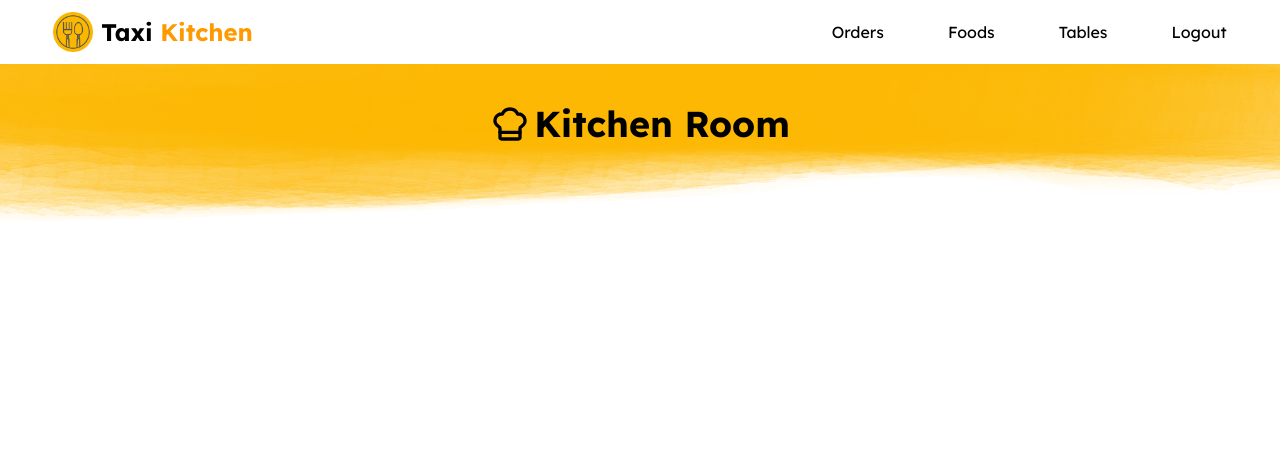
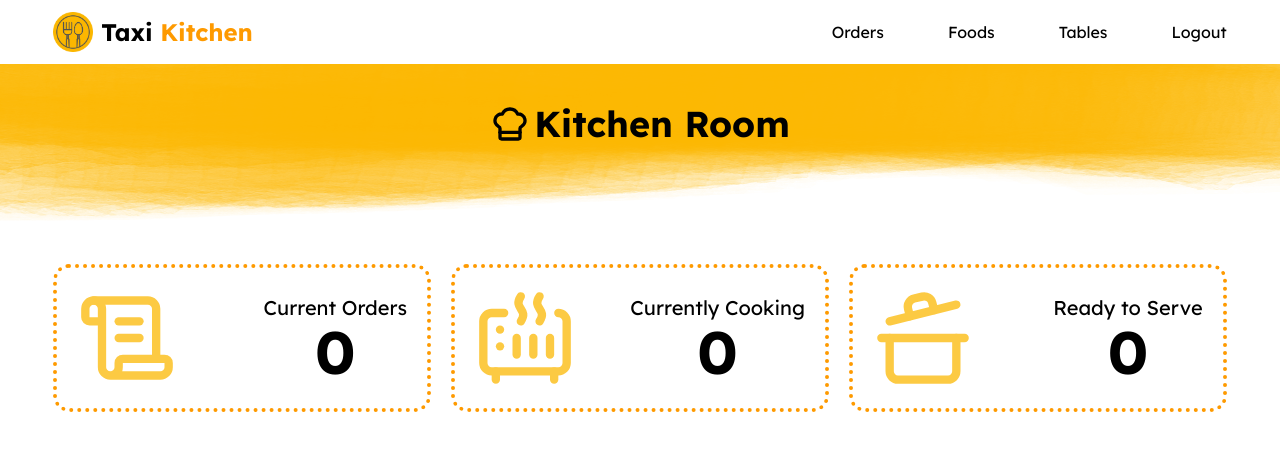
Before and after one commit to Fahim044/Taxi-Kitchen, a React (Vite) app: page / in a window 1280 px wide. Shown: the top 450 px of the page. Built offline with nearby package versions, Linux system fonts and the light colour scheme.

Commit message:
added states

```diff
--- a/src/App.jsx
+++ b/src/App.jsx
@@ -2,6 +2,7 @@
 import './App.css'
 import Heading from './Components/Heading'
 import Navbar from './Components/Navbar'
+import States from './Components/States'
 
 function App() {
 
@@ -13,7 +14,9 @@ function App() {
      <header>
       <Heading title="Kitchen">Room</Heading>
      </header>
-
+     <section>
+      <States></States>
+     </section>
     </>
   )
 }
--- a/src/Components/Heading.jsx
+++ b/src/Components/Heading.jsx
@@ -3,7 +3,7 @@ import React from 'react';
 
 const Heading = ({title,children}) => {
     return (
-        <div className={`bg-[url(/title-bg.png)]  bg-size-[100%_100%] bg-no-repeat bg-center gap-1 text-center  pt-10 pb-20 text-4xl font-bold flex justify-center items-center` } >
+        <div className={`bg-[url(/title-bg.png)]  bg-size-[100%_100%] bg-no-repeat bg-center gap-1 text-center  pt-10 pb-20 text-4xl font-bold flex justify-center items-center ` } >
          <ChefHat size={40} />   {title} {children}
         </div>
     );
--- /dev/null
+++ b/src/Components/States.jsx
@@ -0,0 +1,43 @@
+import { CookingPot, Heater, ScrollText } from 'lucide-react';
+import React from 'react';
+
+const States = () => {
+    return (
+        <div className='w-11/12 mx-auto py-10 grid grid-cols-1 lg:grid-cols-3 gap-5 '>
+           {/* Current Orders */}
+            <div className='border-4 border-dotted border-amber-500 rounded-2xl p-5 '>
+                <div className='flex justify-between items-center'>
+                    <ScrollText className='animate-pulse' color='#fcb700' size={100} />
+                <div className='text-center '>
+                    <h2 className='text-xl'>Current Orders</h2>
+                    <h1 className='text-6xl font-bold'>0</h1>
+                </div>
+                </div>
+            </div>
+            {/* Currently Cooking */}
+           <div className='border-4 border-dotted border-amber-500 rounded-2xl p-5 '>
+                <div className='flex justify-between items-center'>
+                    <Heater className='animate-pulse' color='#fcb700' size={100} />
+
+                <div className='text-center '>
+                    <h2 className='text-xl'>Currently Cooking</h2>
+                    <h1 className='text-6xl font-bold'>0</h1>
+                </div>
+                </div>
+            </div>
+            {/* Ready to Serve */}
+            <div className='border-4 border-dotted border-amber-500 rounded-2xl p-5 '>
+                <div className='flex justify-between items-center'>
+                    <CookingPot className='animate-pulse' color='#fcb700' size={100} />
+
+                <div className='text-center '>
+                    <h2 className='text-xl'>Ready to Serve</h2>
+                    <h1 className='text-6xl font-bold'>0</h1>
+                </div>
+                </div>
+            </div>
+        </div>
+    );
+};
+
+export default States;
```
